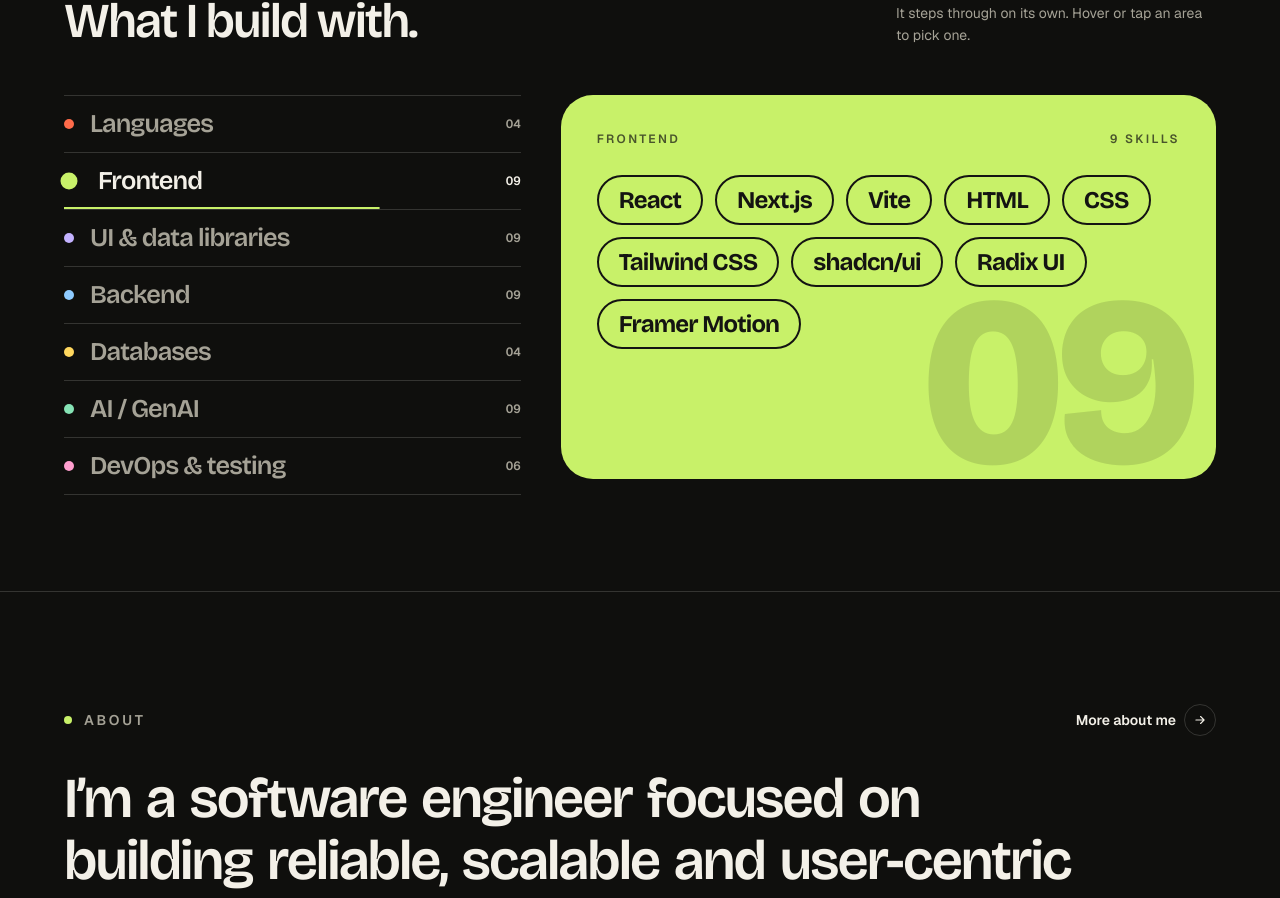
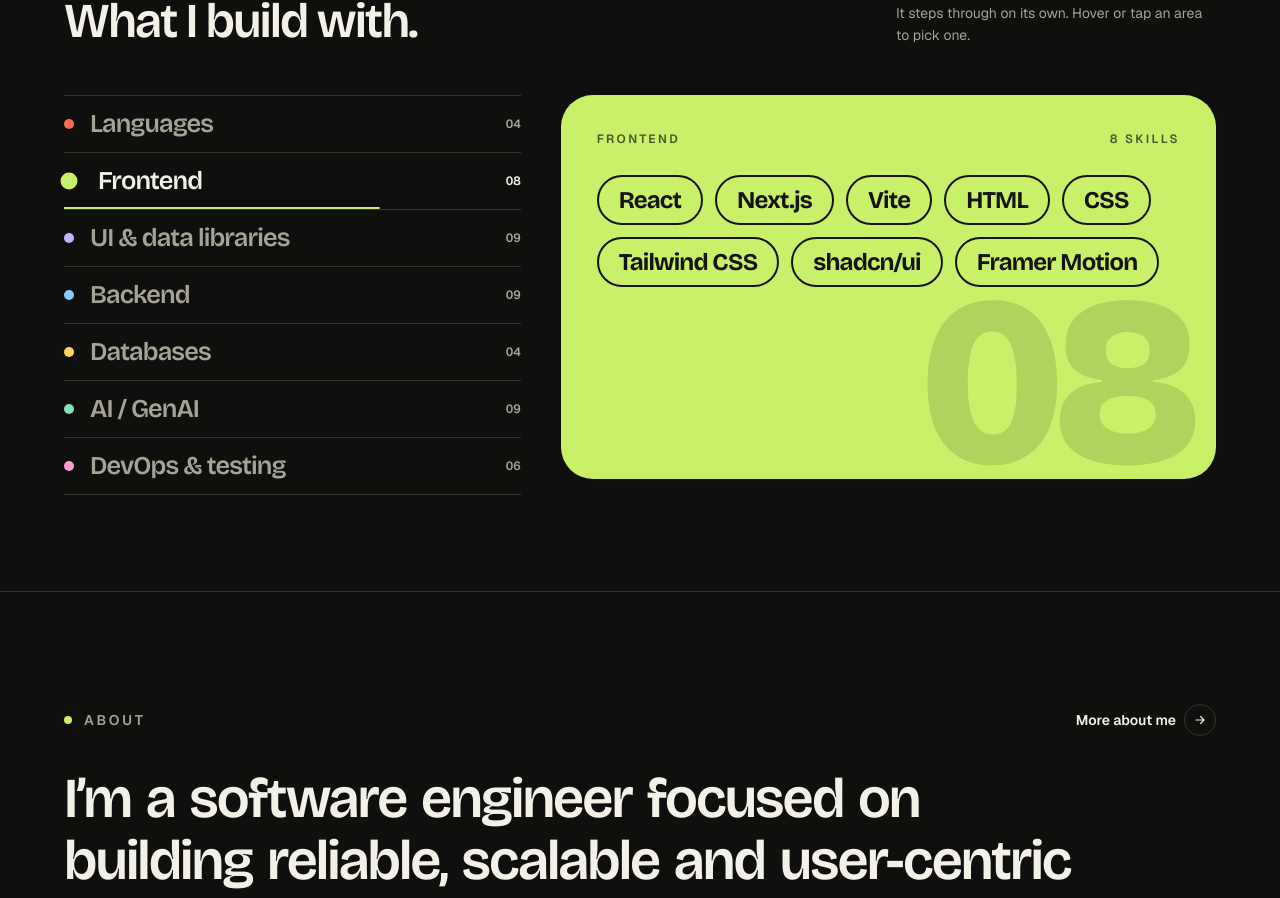
Before and after one commit to Akshit171203/Portfolio_Akshit, a Next.js app: page / in a window 1280 px wide. Shown: the part 937-1835 px from the top of the page. Built offline with nearby package versions, Linux system fonts and the light colour scheme; no server answers.

Commit message:
Drop Radix UI from skills and project pages; shadcn/ui covers it

```diff
--- a/data/projects.ts
+++ b/data/projects.ts
@@ -328,7 +328,7 @@
       "It is a team product. I joined in September 2026 and work on both frontends: I wrote 48 of the repository's 111 commits, about half of the dashboard's source and roughly two thirds of the superadmin's components. The API, database and workers were written by a teammate, so the section on how the platform works describes what the UIs are built on, not work I authored.",
     ],
     points: [
-      "Rebuilt the dashboard's UI foundation: custom components migrated to shadcn/ui and Radix primitives, hardcoded colours replaced with design tokens and CSS variables, and a persisted dark mode.",
+      "Rebuilt the dashboard's UI foundation: custom components migrated to shadcn/ui, hardcoded colours replaced with design tokens and CSS variables, and a persisted dark mode.",
       "Upgraded both apps to Next.js 15.5 and React 19 to close critical CVEs, tightened the security config, and moved to strict TypeScript with zero-warning linting.",
       "Broke up the heaviest screens (inbox, flows, broadcasts, contacts, and a 1,209-line superadmin file) into focused components, and redesigned broadcasts with a searchable table and stats.",
       "Made the app accessible and responsive: a dev-only axe auditor, jsx-a11y linting, dark-mode contrast fixes, a mobile sidebar drawer and bottom navigation.",
@@ -387,7 +387,6 @@
       "TypeScript",
       "Tailwind CSS",
       "shadcn/ui",
-      "Radix UI",
       "TanStack Query",
       "Zustand",
       "React Flow",
@@ -484,8 +483,8 @@
     ],
     decisions: [
       {
-        q: "shadcn/ui on Radix, not custom components",
-        a: "Radix handles focus, keyboard and ARIA behaviour, and shadcn keeps the code in the repo to adapt. It replaced a pile of hand-rolled dialogs and form controls that had rendering bugs.",
+        q: "shadcn/ui, not custom components",
+        a: "Its components come with focus, keyboard and ARIA behaviour built in, and the code lives in the repo to adapt. It replaced a pile of hand-rolled dialogs and form controls that had rendering bugs.",
       },
       {
         q: "Zustand for client state, TanStack Query for server state",
@@ -828,7 +827,7 @@
     ],
     architectureNote:
       "The sign-in flow, the API layer, the workflow editor and the fine-tuning studio were mostly written by teammates. I include them because everything I built runs inside them.",
-    stack: ["React 19", "TypeScript", "Vite", "Tailwind CSS", "Radix UI", "Zustand", "Excalidraw", "Socket.IO", "React Flow", "Framer Motion", "Axios"],
+    stack: ["React 19", "TypeScript", "Vite", "Tailwind CSS", "shadcn/ui", "Zustand", "Excalidraw", "Socket.IO", "React Flow", "Framer Motion", "Axios"],
     color: "lilac",
     screens: [
       {
--- a/data/skills.ts
+++ b/data/skills.ts
@@ -16,7 +16,7 @@
   { name: "Languages", skills: ["JavaScript", "TypeScript", "Python", "SQL"] },
   {
     name: "Frontend",
-    skills: ["React", "Next.js", "Vite", "HTML", "CSS", "Tailwind CSS", "shadcn/ui", "Radix UI", "Framer Motion"],
+    skills: ["React", "Next.js", "Vite", "HTML", "CSS", "Tailwind CSS", "shadcn/ui", "Framer Motion"],
   },
   {
     name: "UI & data libraries",
```
